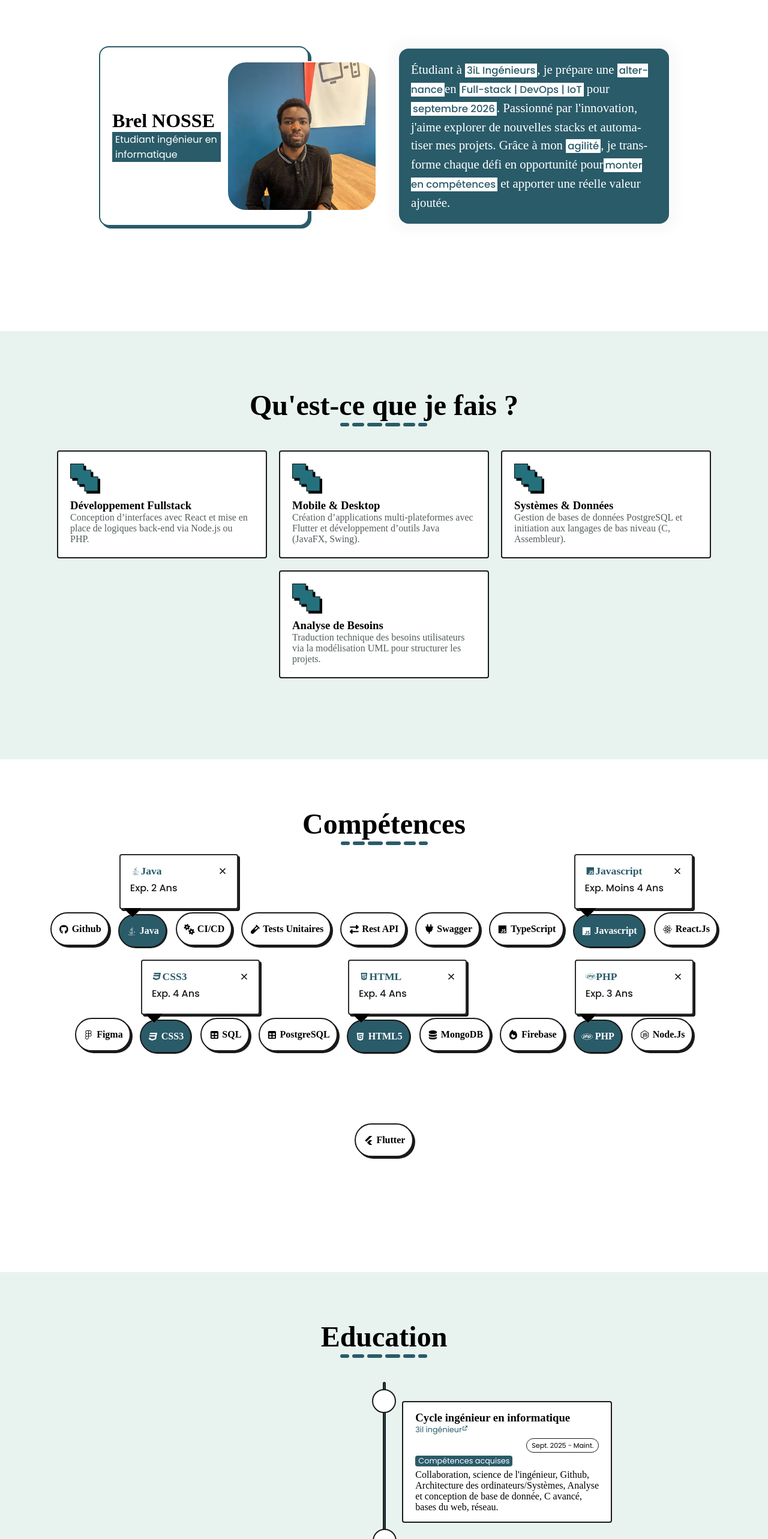
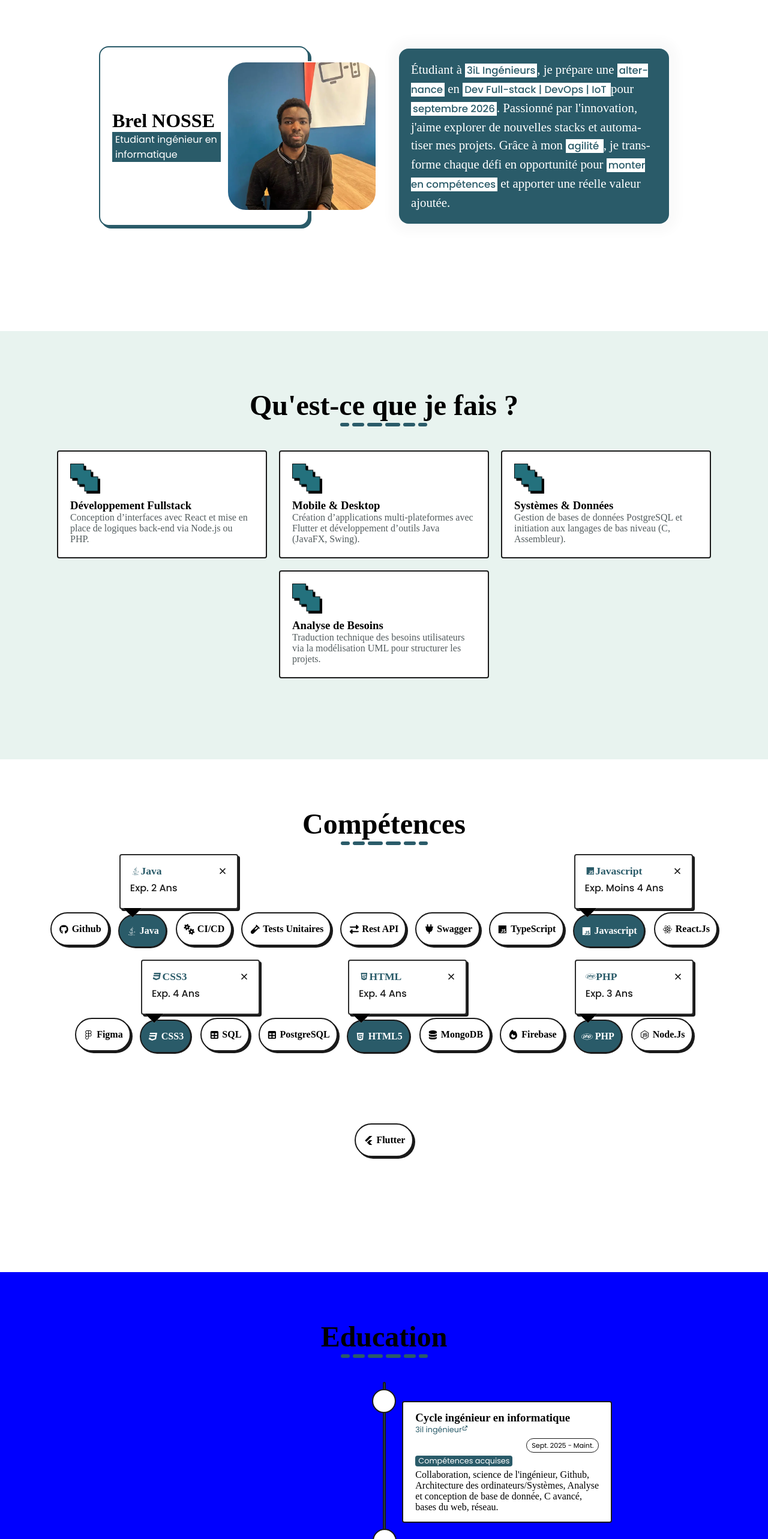
Before and after one commit to brelnosse/portofolio, a React (Create React App) app: page / in a window 1280 px wide. Shown: the part 960-3526 px from the top of the page at 60% size. Built offline with nearby package versions, Linux system fonts and the light colour scheme; a web font is replaced by a local one.

Commit message:
Fix: education section layout

```diff
--- a/src/assets/style/careerContainer.css
+++ b/src/assets/style/careerContainer.css
@@ -2,7 +2,9 @@ section.education{
     padding: 5rem 1.25rem;
     display: flex;
     flex-direction: column;
-    align-items: center;
+    justify-content: center;
+    background-color: blue;
+
 }
 .scholar-career_container {
     padding: 2.5rem 0.625rem;
--- a/src/components/About.tsx
+++ b/src/components/About.tsx
@@ -47,11 +47,7 @@ const About: React.FC = () => {
                 </div>
 
                 <p className="profileDescription reveal-item">
-                    Étudiant à <span>3iL Ingénieurs</span>, je prépare une <span>alternance</span>
-                    en <span>Full-stack | DevOps | IoT</span> pour <span>septembre 2026</span>.
-                    Passionné par l'innovation, j'aime explorer de nouvelles stacks et automatiser mes projets.
-                    Grâce à mon <span>agilité</span>, je transforme chaque défi en opportunité pour
-                    <span>monter en compétences</span> et apporter une réelle valeur ajoutée.
+                    Étudiant à <span>3iL Ingénieurs</span>, je prépare une <span>alternance</span> en <span> Dev Full-stack | DevOps | IoT </span> pour <span> septembre 2026</span>. Passionné par l'innovation, j'aime explorer de nouvelles stacks et automatiser mes projets. Grâce à mon <span> agilité </span>, je transforme chaque défi en opportunité pour <span> monter en compétences</span> et apporter une réelle valeur ajoutée.
                 </p>
             </div>
         </section>
```
